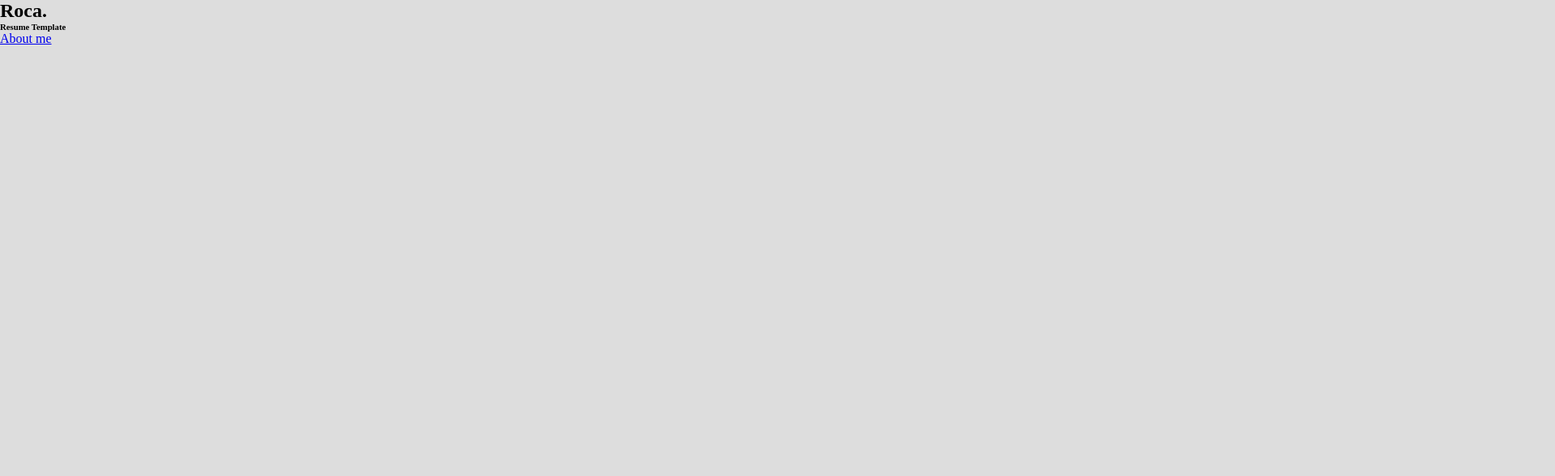
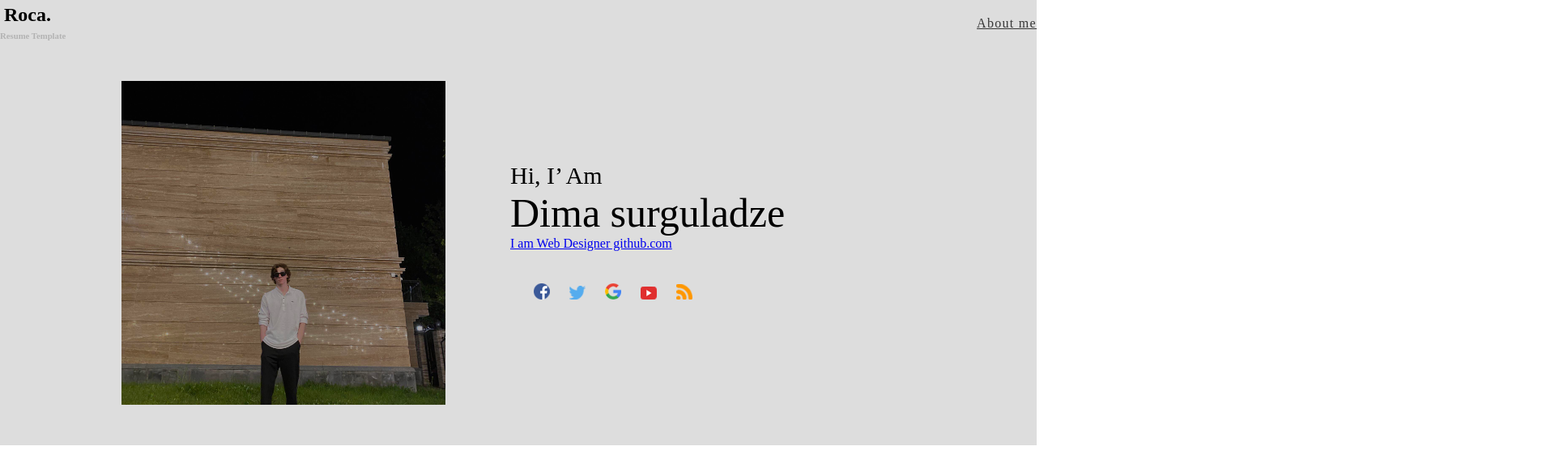
Before and after one commit to Dima121880/-, a plain HTML site: page index.html in a window 1280 px wide. Shown: the whole page at 81% size, 1920 px wide, since content can reach past the window. Drawn offline with Linux system fonts and the light colour scheme.

Commit message:
add in html section-one
and add in css styles

```diff
--- a/css/style.css
+++ b/css/style.css
@@ -9,6 +9,94 @@
   opacity: 100%;
   top: -12px;
   left: 0px;
-  width: 1920px;
-  height: 972px;
+  max-width: 1920px;
+  max-height: 972px;
 }
+
+.heddiv {
+  display: flex;
+  justify-content: space-between;
+}
+
+.heddiv > h1 {
+  margin-top: 5px;
+  margin-left: 5px;
+  max-width: 103px;
+  max-height: 56px;
+}
+
+.heddiv > a {
+  margin-top: 20px;
+  max-width: 227px;
+  max-height: 60px;
+  text-align: left;
+  letter-spacing: 1.3px;
+  color: #373737;
+  opacity: 1;
+}
+
+.h6div {
+  top: 95px;
+  left: 52px;
+  max-width: 119px;
+  max-height: 16px;
+  color: #b3b3b3;
+  text-align: left;
+  letter-spacing: 0px;
+  color: #b3b3b3;
+  opacity: 1;
+}
+
+.image1 > img {
+  max-width: 400px;
+  max-height: 400px;
+  width: 100%;
+  margin-left: 150px;
+  margin-top: 50px;
+  margin-bottom: 50px;
+}
+.image1 {
+  display: flex;
+}
+ul {
+  list-style: none;
+  padding-top: 150px;
+  padding-left: 80px;
+}
+
+.li1 {
+  font-size: 30px;
+}
+.li2 {
+  font-size: 50px;
+}
+.li3 {
+  font-size: 16px;
+}
+
+.imaglogos {
+  max-height: 40px;
+  max-width: 40px;
+  padding-left: 20px;
+  margin-top: 300px;
+  transform: translateX(-330px);
+}
+
+@media (max-width: 1024px) {
+  .section-one {
+    max-width: 1024px;
+    max-height: 400px;
+  }
+  .image1 > img {
+    max-width: 200px;
+    max-height: 200px;
+    width: 100%;
+    /* transform: translateX(-60%); */
+  }
+  .image1 {
+    transform: translateX(-40%);
+  }
+  .image1 > .li2 {
+    font-size: 6px;
+  }
+}
--- a/index.html
+++ b/index.html
@@ -11,9 +11,30 @@
     <section class="section-one">
       <div class="heddiv">
         <h1>Roca.</h1>
-        <h6>Resume Template</h6>
 
         <a href="About me">About me</a>
+      </div>
+      <div class="h6div">
+        <h6>Resume Template</h6>
+      </div>
+      <div class="image1">
+        <img src="img/image1.jpg" alt="image1" />
+        <ul>
+          <li class="li1">Hi, I’ Am</li>
+          <li class="li2">Dima surguladze</li>
+          <li class="li3">
+            <a href="https://github.com/Dima121880"
+              >I am Web Designer github.com</a
+            >
+          </li>
+        </ul>
+        <div>
+          <img class="imaglogos" src="img/facebook.png" alt="facebook" />
+          <img class="imaglogos" src="img/twitter.png" alt="twitter" />
+          <img class="imaglogos" src="img/google+.png" alt="google" />
+          <img class="imaglogos" src="img/youtube.png" alt="youtube" />
+          <img class="imaglogos" src="img/rss.png" alt="rss" />
+        </div>
       </div>
     </section>
   </body>
```
Also changed, not shown: img/facebook.png (added), img/facebook@2x.png (added), img/google+.png (added), img/google+@2x.png (added), img/rss.png (added), img/rss@2x.png (added), img/twitter.png (added), img/twitter@2x.png (added), img/youtube.png (added), img/youtube@2x.png (added).
